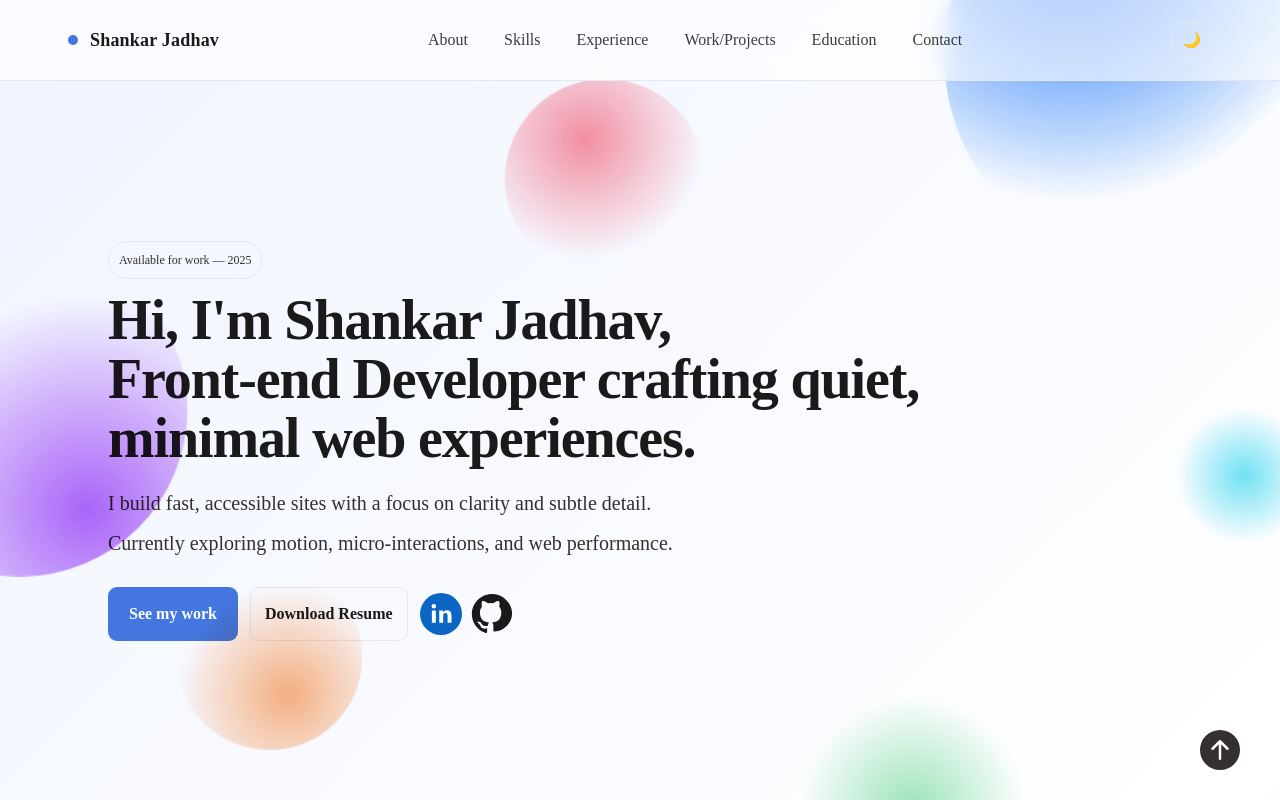
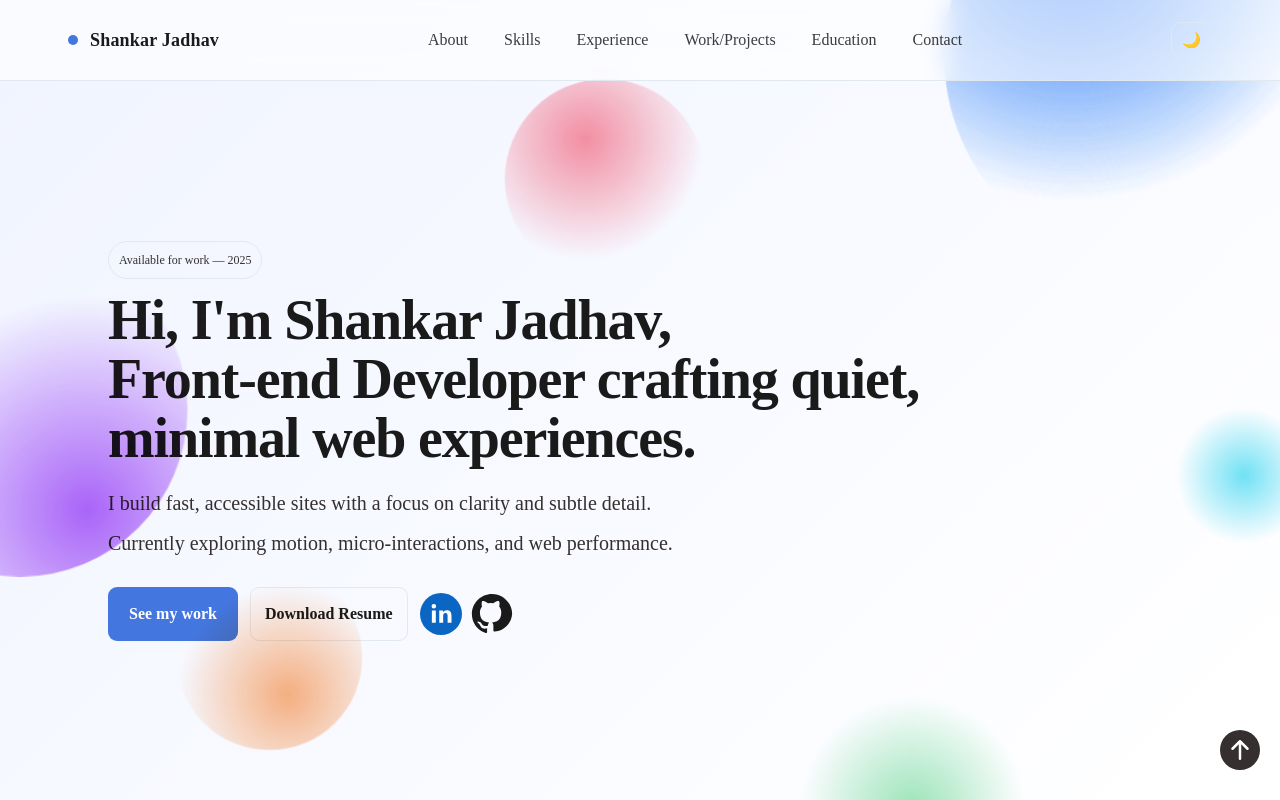
Before and after one commit to shankarj-2218/portfolio, a website: page index.html in a window 1280 px wide. Shown: the top 800 px of the page. Drawn offline with nearby package versions, Linux system fonts and the light colour scheme.

Commit message:
icons changes

```diff
--- a/index.css
+++ b/index.css
@@ -129,7 +129,7 @@ a.linkedin {
 a.back-top svg {
   position: fixed;
   /* margin-left: 30px; */
-  right: 40px;
+  right: 20px;
   bottom: 30px;
 }
 
```
